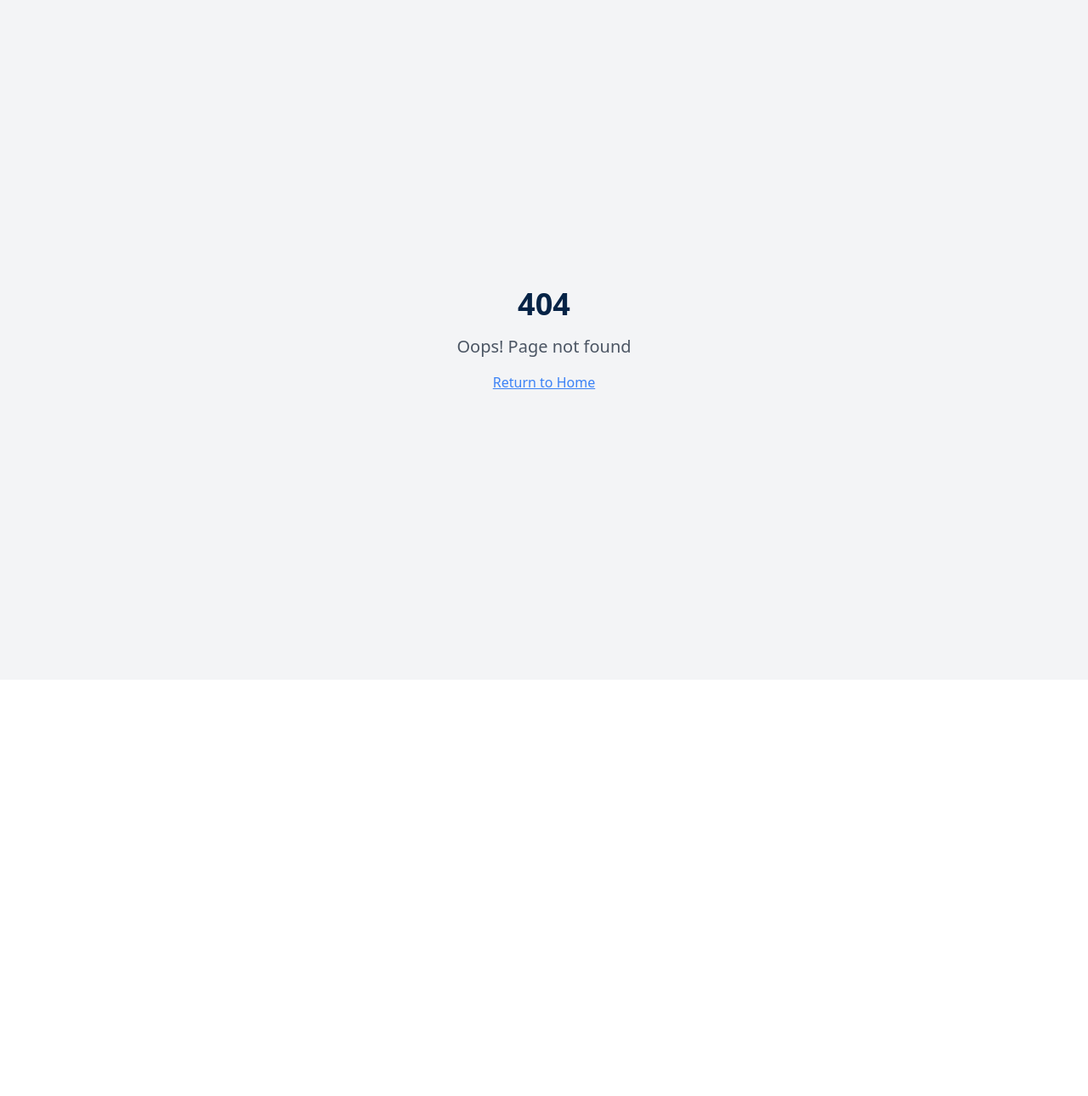
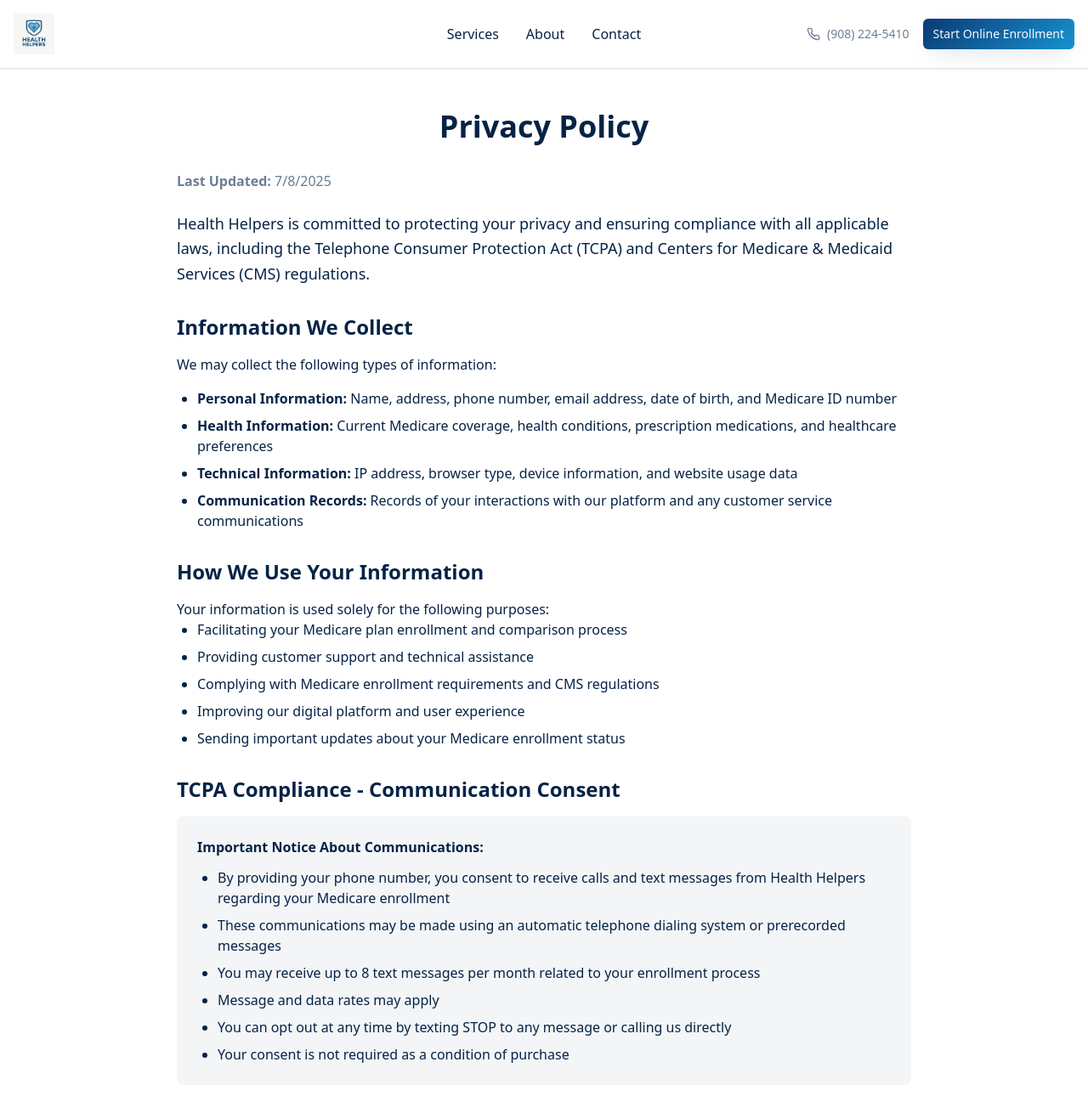
Before and after one commit to tylercalvert13/trinity-suppappt, a React (Vite) app: page /privacy-policy in a window 1280 px wide. Before the commit this address had no page. Shown: the top 1290 px of the page at 85% size. Before the commit the page ends 800 px from the top, so only its background shows below. Built offline with nearby package versions, Linux system fonts and the light colour scheme.

Commit message:
Add privacy policy page
Create a new privacy policy page and write the policy to comply with TCPA and CMS regarding Medicare laws.

```diff
--- a/src/App.tsx
+++ b/src/App.tsx
@@ -4,6 +4,7 @@ import { TooltipProvider } from "@/components/ui/tooltip";
 import { QueryClient, QueryClientProvider } from "@tanstack/react-query";
 import { BrowserRouter, Routes, Route } from "react-router-dom";
 import Index from "./pages/Index";
+import PrivacyPolicy from "./pages/PrivacyPolicy";
 import NotFound from "./pages/NotFound";
 
 const queryClient = new QueryClient();
@@ -16,6 +17,7 @@ const App = () => (
       <BrowserRouter>
         <Routes>
           <Route path="/" element={<Index />} />
+          <Route path="/privacy-policy" element={<PrivacyPolicy />} />
           {/* ADD ALL CUSTOM ROUTES ABOVE THE CATCH-ALL "*" ROUTE */}
           <Route path="*" element={<NotFound />} />
         </Routes>
--- a/src/components/Footer.tsx
+++ b/src/components/Footer.tsx
@@ -56,7 +56,7 @@ const Footer = () => {
               <li><a href="#contact" className="hover:text-accent transition-colors">Contact</a></li>
               <li><a href="#" className="hover:text-accent transition-colors">Free Quote</a></li>
               <li><a href="#" className="hover:text-accent transition-colors">Resources</a></li>
-              <li><a href="#" className="hover:text-accent transition-colors">Privacy Policy</a></li>
+              <li><a href="/privacy-policy" className="hover:text-accent transition-colors">Privacy Policy</a></li>
             </ul>
           </div>
         </div>
--- /dev/null
+++ b/src/pages/PrivacyPolicy.tsx
@@ -0,0 +1,169 @@
+import Header from "@/components/Header";
+import Footer from "@/components/Footer";
+
+const PrivacyPolicy = () => {
+  return (
+    <div className="min-h-screen">
+      <Header />
+
+      <main className="container mx-auto px-4 py-12 max-w-4xl">
+        <h1 className="text-4xl font-bold mb-8 text-center">Privacy Policy</h1>
+
+        <div className="prose prose-lg mx-auto space-y-8">
+          <section>
+            <p className="text-muted-foreground mb-6">
+              <strong>Last Updated:</strong> {new Date().toLocaleDateString()}
+            </p>
+
+            <p className="text-lg leading-relaxed">
+              Health Helpers is committed to protecting your privacy and ensuring compliance with all applicable laws,
+              including the Telephone Consumer Protection Act (TCPA) and Centers for Medicare & Medicaid Services (CMS) regulations.
+            </p>
+          </section>
+
+          <section>
+            <h2 className="text-2xl font-semibold mb-4">Information We Collect</h2>
+            <div className="space-y-4">
+              <p>We may collect the following types of information:</p>
+              <ul className="list-disc pl-6 space-y-2">
+                <li><strong>Personal Information:</strong> Name, address, phone number, email address, date of birth, and Medicare ID number</li>
+                <li><strong>Health Information:</strong> Current Medicare coverage, health conditions, prescription medications, and healthcare preferences</li>
+                <li><strong>Technical Information:</strong> IP address, browser type, device information, and website usage data</li>
+                <li><strong>Communication Records:</strong> Records of your interactions with our platform and any customer service communications</li>
+              </ul>
+            </div>
+          </section>
+
+          <section>
+            <h2 className="text-2xl font-semibold mb-4">How We Use Your Information</h2>
+            <p>Your information is used solely for the following purposes:</p>
+            <ul className="list-disc pl-6 space-y-2">
+              <li>Facilitating your Medicare plan enrollment and comparison process</li>
+              <li>Providing customer support and technical assistance</li>
+              <li>Complying with Medicare enrollment requirements and CMS regulations</li>
+              <li>Improving our digital platform and user experience</li>
+              <li>Sending important updates about your Medicare enrollment status</li>
+            </ul>
+          </section>
+
+          <section>
+            <h2 className="text-2xl font-semibold mb-4">TCPA Compliance - Communication Consent</h2>
+            <div className="bg-muted p-6 rounded-lg">
+              <p className="font-semibold mb-3">Important Notice About Communications:</p>
+              <ul className="list-disc pl-6 space-y-2">
+                <li>By providing your phone number, you consent to receive calls and text messages from Health Helpers regarding your Medicare enrollment</li>
+                <li>These communications may be made using an automatic telephone dialing system or prerecorded messages</li>
+                <li>You may receive up to 8 text messages per month related to your enrollment process</li>
+                <li>Message and data rates may apply</li>
+                <li>You can opt out at any time by texting STOP to any message or calling us directly</li>
+                <li>Your consent is not required as a condition of purchase</li>
+              </ul>
+            </div>
+          </section>
+
+          <section>
+            <h2 className="text-2xl font-semibold mb-4">Information Sharing and Disclosure</h2>
+            <p>We share your information only as necessary for Medicare enrollment:</p>
+            <ul className="list-disc pl-6 space-y-2">
+              <li><strong>Medicare Plans:</strong> With insurance carriers to process your enrollment applications</li>
+              <li><strong>CMS:</strong> As required by Medicare regulations and oversight requirements</li>
+              <li><strong>Service Providers:</strong> With trusted vendors who assist in our platform operations, under strict confidentiality agreements</li>
+              <li><strong>Legal Requirements:</strong> When required by law, regulation, or legal process</li>
+            </ul>
+            <p className="mt-4 font-semibold">We do not sell your personal information to third parties.</p>
+          </section>
+
+          <section>
+            <h2 className="text-2xl font-semibold mb-4">CMS Compliance and Medicare Regulations</h2>
+            <div className="space-y-4">
+              <p>As a Medicare enrollment platform, we adhere to all CMS requirements:</p>
+              <ul className="list-disc pl-6 space-y-2">
+                <li>All enrollment information is transmitted securely to insurance carriers within required timeframes</li>
+                <li>We maintain records of all enrollments for the period required by CMS</li>
+                <li>Your enrollment information is protected according to Medicare privacy standards</li>
+                <li>We provide required disclosures about plan benefits, costs, and enrollment periods</li>
+                <li>All marketing activities comply with Medicare marketing guidelines</li>
+              </ul>
+            </div>
+          </section>
+
+          <section>
+            <h2 className="text-2xl font-semibold mb-4">Data Security</h2>
+            <p>We implement industry-standard security measures to protect your information:</p>
+            <ul className="list-disc pl-6 space-y-2">
+              <li>SSL encryption for all data transmission</li>
+              <li>Secure servers with limited access controls</li>
+              <li>Regular security audits and updates</li>
+              <li>Employee training on privacy and security protocols</li>
+              <li>Secure disposal of physical and electronic records</li>
+            </ul>
+          </section>
+
+          <section>
+            <h2 className="text-2xl font-semibold mb-4">Your Rights and Choices</h2>
+            <p>You have the right to:</p>
+            <ul className="list-disc pl-6 space-y-2">
+              <li>Access and review your personal information</li>
+              <li>Request corrections to inaccurate information</li>
+              <li>Request deletion of your information (subject to legal retention requirements)</li>
+              <li>Opt out of marketing communications</li>
+              <li>File a complaint with CMS if you believe your privacy rights have been violated</li>
+            </ul>
+          </section>
+
+          <section>
+            <h2 className="text-2xl font-semibold mb-4">Cookie Policy</h2>
+            <p>Our website uses cookies to:</p>
+            <ul className="list-disc pl-6 space-y-2">
+              <li>Remember your preferences and enrollment progress</li>
+              <li>Analyze website traffic and improve user experience</li>
+              <li>Ensure security and prevent fraud</li>
+            </ul>
+            <p className="mt-3">You can control cookie settings through your browser preferences.</p>
+          </section>
+
+          <section>
+            <h2 className="text-2xl font-semibold mb-4">Changes to This Policy</h2>
+            <p>
+              We may update this Privacy Policy periodically to reflect changes in our practices or applicable laws.
+              We will notify you of material changes by posting the updated policy on our website with a new effective date.
+            </p>
+          </section>
+
+          <section>
+            <h2 className="text-2xl font-semibold mb-4">Contact Information</h2>
+            <div className="bg-muted p-6 rounded-lg">
+              <p className="mb-3">If you have questions about this Privacy Policy or wish to exercise your rights, please contact us:</p>
+              <div className="space-y-2">
+                <p><strong>Phone:</strong> (908) 224-5410</p>
+                <p><strong>Email:</strong> privacy@healthhelpers.com</p>
+                <p><strong>Address:</strong> [Your Business Address]</p>
+              </div>
+              <p className="mt-4 text-sm text-muted-foreground">
+                For Medicare-related complaints, you may also contact CMS at 1-800-MEDICARE (1-800-633-4227).
+              </p>
+            </div>
+          </section>
+
+          <section>
+            <h2 className="text-2xl font-semibold mb-4">Medicare-Specific Disclosures</h2>
+            <div className="bg-blue-50 dark:bg-blue-950 p-6 rounded-lg border border-blue-200 dark:border-blue-800">
+              <p className="font-semibold mb-3">Important Medicare Information:</p>
+              <ul className="list-disc pl-6 space-y-2 text-sm">
+                <li>We are not connected with or endorsed by the U.S. Government or the federal Medicare program</li>
+                <li>We represent multiple insurance carriers and are compensated by them for enrollment services</li>
+                <li>You are not required to provide personal information to receive plan information</li>
+                <li>Enrollment in Medicare plans has specific periods and deadlines</li>
+                <li>You have the right to cancel your enrollment within specified timeframes</li>
+              </ul>
+            </div>
+          </section>
+        </div>
+      </main>
+
+      <Footer />
+    </div>
+  );
+};
+
+export default PrivacyPolicy;
```
